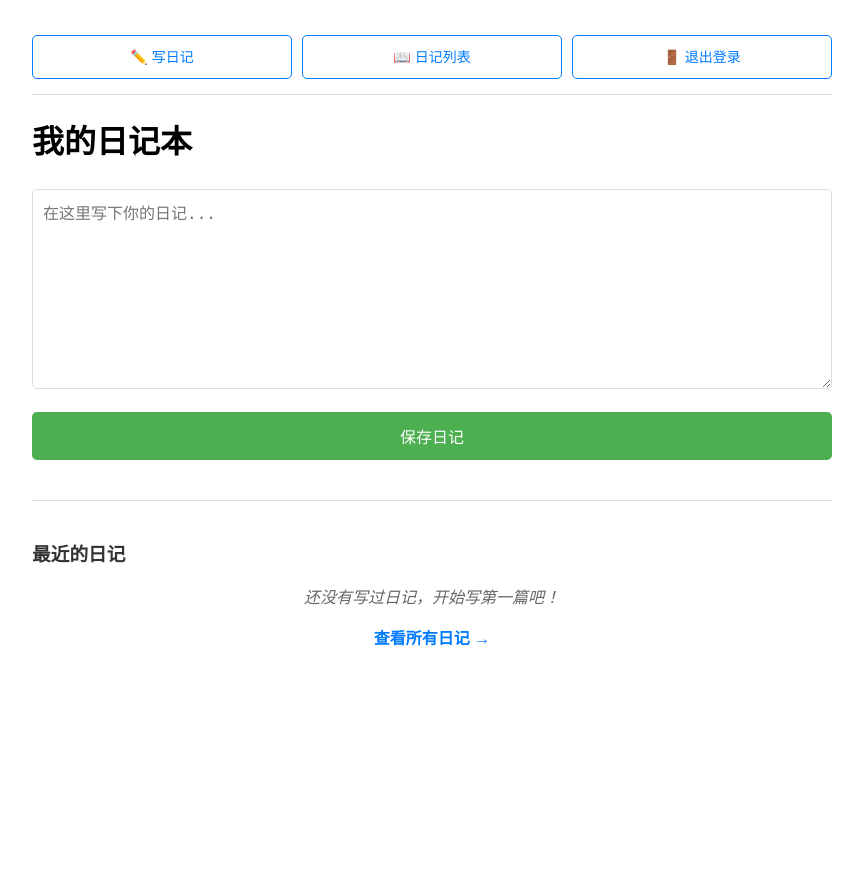
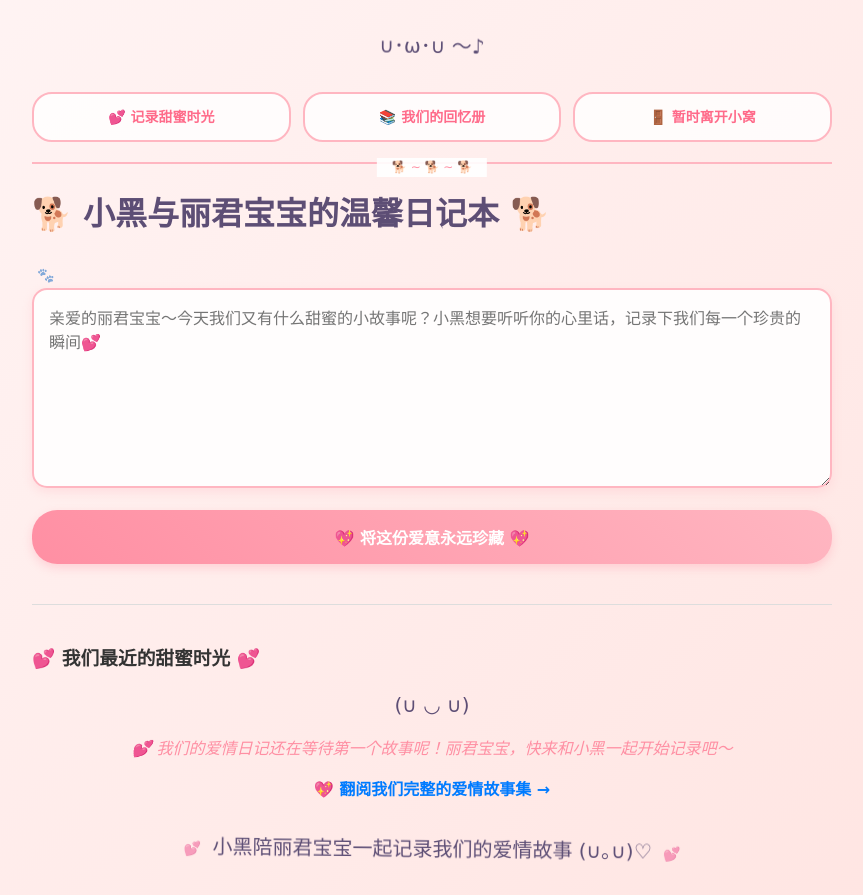
Before and after one commit to pencilkobayashi/linlovechen, a Flask app: page / in a window 1280 px wide. Shown: the whole page, without its empty margins (223-1086 px from the left). Before the commit the page ends 646 px from the top, so only its background shows below. Run offline with Flask 2, Linux system fonts and the light colour scheme; the visitor is signed in with stand-in values (Sample User, id 1); data that the repository does not hold is empty.

Commit message:
改善主题

```diff
--- a/static/script.js
+++ b/static/script.js
@@ -11,7 +11,7 @@ document.addEventListener('DOMContentLoaded', () => {
             const recentNotes = notes.slice(-3).reverse();
 
             if (recentNotes.length === 0) {
-                notesList.innerHTML = '<p style="color: #666; font-style: italic;">还没有写过日记，开始写第一篇吧！</p>';
+                notesList.innerHTML = '<div style="text-align: center;"><div style="font-size: 20px; margin-bottom: 10px;">(∪ ◡ ∪)</div><p style="color: #ff8fa3; font-style: italic;">💕 我们的爱情日记还在等待第一个故事呢！丽君宝宝，快来和小黑一起开始记录吧～</p></div>';
                 return;
             }
 
@@ -19,8 +19,8 @@ document.addEventListener('DOMContentLoaded', () => {
                 const noteEl = document.createElement('div');
                 noteEl.className = 'note';
                 noteEl.innerHTML = `
-                    <small>📅 ${new Date(note.created_at).toLocaleString()}</small>
-                    <p>${note.content.length > 80 ? note.content.substring(0, 80) + '...' : note.content}</p>
+                    <small>💕 ${new Date(note.created_at).toLocaleString()}</small>
+                    <p>${note.content.length > 80 ? note.content.substring(0, 80) + '... 💖 点击查看我们完整的甜蜜回忆～' : note.content}</p>
                 `;
                 notesList.appendChild(noteEl);
             });
@@ -39,7 +39,15 @@ document.addEventListener('DOMContentLoaded', () => {
         .then(res => res.json())
         .then(() => {
             contentEl.value = '';
-            location.reload(); // 简单刷新加载新内容
+            // 显示成功提示
+            const successMsg = document.createElement('div');
+            successMsg.innerHTML = '💖 又一个珍贵的回忆被小黑悄悄收藏了～';
+            successMsg.style.cssText = 'position: fixed; top: 20px; right: 20px; background: linear-gradient(45deg, #ff8fa3, #ffb6c1); color: white; padding: 12px 20px; border-radius: 25px; z-index: 1000; font-weight: bold; box-shadow: 0 4px 15px rgba(255, 143, 163, 0.4);';
+            document.body.appendChild(successMsg);
+            setTimeout(() => {
+                document.body.removeChild(successMsg);
+                location.reload(); // 刷新加载新内容
+            }, 2000);
         });
     });
 });
--- a/static/style.css
+++ b/static/style.css
@@ -1,9 +1,38 @@
 body {
-    font-family: Arial, sans-serif;
+    font-family: 'Comic Sans MS', cursive, Arial, sans-serif;
     max-width: 800px;
     margin: 0 auto;
     padding: 20px;
     line-height: 1.6;
+    background: linear-gradient(135deg, #fff5f5 0%, #ffe4e1 100%);
+    color: #5d4e75;
+    min-height: 100vh;
+}
+
+/* 小狗装饰元素 */
+.dog-decoration {
+    text-align: center;
+    font-size: 20px;
+    margin: 10px 0;
+    animation: dogWag 2s ease-in-out infinite;
+}
+
+@keyframes dogWag {
+    0%, 100% { transform: rotate(-2deg); }
+    50% { transform: rotate(2deg); }
+}
+
+.paw-print {
+    display: inline-block;
+    margin: 0 5px;
+    font-size: 14px;
+    opacity: 0.6;
+    animation: pawPrint 3s ease-in-out infinite;
+}
+
+@keyframes pawPrint {
+    0%, 100% { opacity: 0.4; }
+    50% { opacity: 0.8; }
 }
 
 /* 基础容器样式 */
@@ -18,63 +47,124 @@ textarea {
     width: 100%;
     height: 200px;
     margin-bottom: 15px;
-    padding: 10px;
-    border: 1px solid #ddd;
-    border-radius: 5px;
+    padding: 15px;
+    border: 2px solid #ffb6c1;
+    border-radius: 15px;
     font-size: 16px;
     box-sizing: border-box;
     resize: vertical;
+    background: rgba(255, 255, 255, 0.9);
+    color: #5d4e75;
+    font-family: 'Comic Sans MS', cursive, Arial, sans-serif;
+    box-shadow: 0 4px 10px rgba(255, 182, 193, 0.3);
+    transition: all 0.3s ease;
+}
+
+textarea:focus {
+    border-color: #ff8fa3;
+    box-shadow: 0 6px 15px rgba(255, 143, 163, 0.4);
+    outline: none;
+    transform: translateY(-2px);
 }
 
 button {
-    padding: 12px 24px;
-    background-color: #4CAF50;
+    padding: 15px 25px;
+    background: linear-gradient(45deg, #ff8fa3, #ffb6c1);
     color: white;
     border: none;
     cursor: pointer;
-    border-radius: 5px;
+    border-radius: 25px;
     font-size: 16px;
     width: 100%;
     margin-bottom: 10px;
+    font-family: 'Comic Sans MS', cursive, Arial, sans-serif;
+    font-weight: bold;
+    box-shadow: 0 4px 10px rgba(255, 143, 163, 0.3);
+    transition: all 0.3s ease;
+    position: relative;
+    overflow: hidden;
 }
 
 button:hover {
-    background-color: #45a049;
+    background: linear-gradient(45deg, #ff6b8a, #ff8fa3);
+    transform: translateY(-2px);
+    box-shadow: 0 6px 15px rgba(255, 107, 138, 0.4);
+}
+
+button:active {
+    transform: translateY(0px);
 }
 
 .note {
-    border: 1px solid #ddd;
-    padding: 15px;
-    margin-bottom: 15px;
-    border-radius: 5px;
-    background: #f9f9f9;
+    border: 2px solid #ffb6c1;
+    padding: 20px;
+    margin-bottom: 20px;
+    border-radius: 20px;
+    background: rgba(255, 255, 255, 0.9);
+    box-shadow: 0 4px 15px rgba(255, 182, 193, 0.2);
+    position: relative;
+    transition: all 0.3s ease;
+}
+
+.note:hover {
+    transform: translateY(-3px);
+    box-shadow: 0 8px 25px rgba(255, 182, 193, 0.3);
+}
+
+.note::before {
+    content: "🐾";
+    position: absolute;
+    top: 10px;
+    right: 15px;
+    font-size: 14px;
+    opacity: 0.6;
 }
 
 /* 导航栏响应式样式 */
 .nav-bar {
     display: flex;
     flex-wrap: wrap;
-    gap: 10px;
-    margin-bottom: 20px;
-    padding: 15px 0;
-    border-bottom: 1px solid #ddd;
+    gap: 12px;
+    margin-bottom: 25px;
+    padding: 20px 0;
+    border-bottom: 2px solid #ffb6c1;
+    position: relative;
+}
+
+.nav-bar::before {
+    content: "🐕 ∼ 🐕 ∼ 🐕";
+    position: absolute;
+    bottom: -15px;
+    left: 50%;
+    transform: translateX(-50%);
+    background: rgba(255, 255, 255, 0.9);
+    padding: 0 15px;
+    font-size: 12px;
+    color: #ff8fa3;
 }
 
 .nav-bar a {
     flex: 1;
     min-width: 120px;
     text-align: center;
-    color: #007bff;
+    color: #ff6b8a;
     text-decoration: none;
-    padding: 10px 15px;
-    border: 1px solid #007bff;
-    border-radius: 5px;
+    padding: 12px 18px;
+    border: 2px solid #ffb6c1;
+    border-radius: 20px;
     font-size: 14px;
+    font-weight: bold;
+    background: rgba(255, 255, 255, 0.8);
+    transition: all 0.3s ease;
+    position: relative;
+    overflow: hidden;
 }
 
 .nav-bar a:hover {
-    background-color: #007bff;
+    background: linear-gradient(45deg, #ff8fa3, #ffb6c1);
     color: white;
+    transform: translateY(-2px);
+    box-shadow: 0 4px 12px rgba(255, 143, 163, 0.4);
 }
 
 /* 手机端适配 */
--- a/templates/index.html
+++ b/templates/index.html
@@ -3,7 +3,7 @@
 <head>
     <meta charset="UTF-8">
     <meta name="viewport" content="width=device-width, initial-scale=1.0">
-    <title>Python 网页记事本</title>
+    <title>小黑与丽君宝宝的密码记录 - 记录我们的美好时光</title>
     <link rel="stylesheet" href="{{ url_for('static', filename='style.css') }}">
     <style>
         .recent-notes {
@@ -42,20 +42,31 @@
 </head>
 <body>
     <div class="container">
-        <div class="nav-bar">
-            <a href="{{ url_for('home') }}">✏️ 写日记</a>
-            <a href="{{ url_for('notes_list') }}">📖 日记列表</a>
-            <a href="{{ url_for('logout') }}">🚪 退出登录</a>
+        <div class="dog-decoration">
+            ∪･ω･∪ ～♪
         </div>
 
-        <h1>我的日记本</h1>
-        <textarea id="content" placeholder="在这里写下你的日记..."></textarea>
-        <button id="save-btn">保存日记</button>
+        <div class="nav-bar">
+            <a href="{{ url_for('home') }}">💕 记录甜蜜时光</a>
+            <a href="{{ url_for('notes_list') }}">📚 我们的回忆册</a>
+            <a href="{{ url_for('logout') }}">🚪 暂时离开小窝</a>
+        </div>
+
+        <h1>🐕 小黑与丽君宝宝的温馨日记本 🐕</h1>
+        <div class="paw-print">🐾</div>
+        <textarea id="content" placeholder="亲爱的丽君宝宝～今天我们又有什么甜蜜的小故事呢？小黑想要听听你的心里话，记录下我们每一个珍贵的瞬间💕"></textarea>
+        <button id="save-btn">💖 将这份爱意永远珍藏 💖</button>
 
         <div class="recent-notes">
-            <h3>最近的日记</h3>
+            <h3>💕 我们最近的甜蜜时光 💕</h3>
             <div id="notes-list"></div>
-            <p><a href="{{ url_for('notes_list') }}">查看所有日记 →</a></p>
+            <p><a href="{{ url_for('notes_list') }}">💖 翻阅我们完整的爱情故事集 →</a></p>
+        </div>
+
+        <div class="dog-decoration" style="margin-top: 30px;">
+            <span class="paw-print">💕</span>
+            小黑陪丽君宝宝一起记录我们的爱情故事 (∪｡∪)♡
+            <span class="paw-print">💕</span>
         </div>
     </div>
     <script src="{{ url_for('static', filename='script.js') }}"></script>
```
Also changed, not shown: templates/login.html (+16 -7 lines), templates/notes_list.html (+25 -11 lines).
